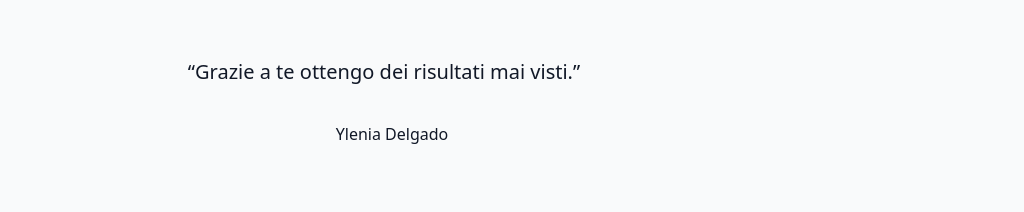
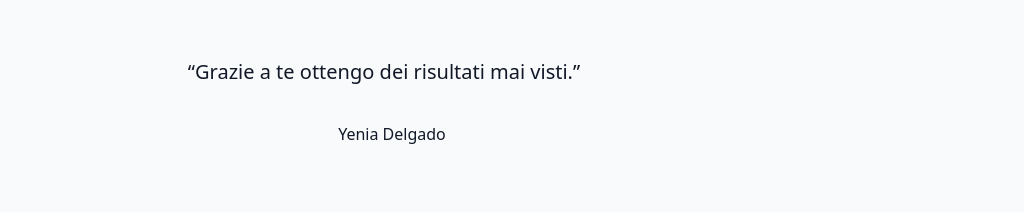
Before and after one commit to daaanny90/serughetti-landing-page, a SvelteKit app: page / in a window 1280 px wide. Shown: the part 780-992 px from the top of the page, without its empty margins (256-1280 px from the left). Built offline with nearby package versions, Linux system fonts and the light colour scheme.

Commit message:
Fix wrong testimonial name

```diff
--- a/src/routes/+page.svelte
+++ b/src/routes/+page.svelte
@@ -21,7 +21,7 @@
     <HeroSection />
     <TestimonialSection
       text="Grazie a te ottengo  dei risultati mai visti."
-      name="Ylenia Delgado"
+      name="Yenia Delgado"
     />
     <!-- <LogoCloud /> -->
     <WhyChooseMe />
```
